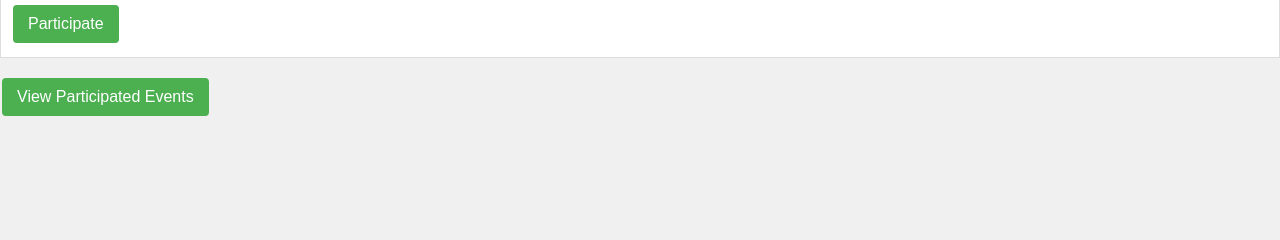
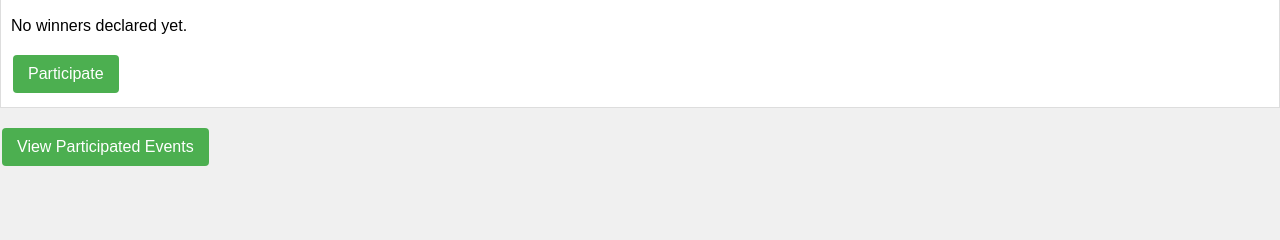
Before and after one commit to anitmangal/DBMS_Lab-Spring24, a Django app: template Assign4/festmgmt/festmgmt/templates/events.html in a window 1280 px wide. Shown: the part 319-559 px from the top of the page. Run offline with Django 5.2, Linux system fonts and the light colour scheme; tables that the repository leaves empty hold one stand-in row (values such as "Sample post"); the template is opened without the code that fills it: values that come from a table or form of the project are taken from there, most other values are stand-ins (such as "Sample title", 1, 10 or a date in 2020).

Commit message:
participants can now see winners

```diff
--- a/Assign4/festmgmt/festmgmt/templates/events.html
+++ b/Assign4/festmgmt/festmgmt/templates/events.html
@@ -60,6 +60,20 @@
                         None<br>
                     {% endif %}
                     <!-- Add buttons for volunteering, organizing, participating here -->
+                    {% if event.event_id in declared_winner_events %}
+                        <h3>Winners:</h3>
+                        <ul>
+                            {% for winner in event_winners %}
+                                {% if winner.event_id.event_id == event.event_id%}
+                                    {% with winner.participant_id.participant_id as participant_id %}
+                                        <li>{{ winner.position }}: {{ participant_id }}</li>
+                                    {% endwith %}
+                                {% endif %}
+                            {% endfor %}
+                        </ul>
+                    {% else %}
+                        <p>No winners declared yet.</p>
+                    {% endif %}
                     {% if event.event_id not in participated_for_events %}
                         <form action="{% url 'participate_event' event.event_id %}" method="post">
                             {% csrf_token %}
@@ -73,7 +87,31 @@
                             </form>
                         {% endif %}
                     {% endif %}
-
+                    {% comment %} <h1>Event Winners</h1>
+                    {% if event_winners %}
+                        <table border="1">
+                            <thead>
+                                <tr>
+                                    <th>Event ID</th>
+                                    <th>Participant Name</th>
+                                    <th>Position</th>
+                                </tr>
+                            </thead>
+                            <tbody>
+                                <td>{{ winner.event_id }}</td>
+                                <td>
+                                    {% with winner.participant_id as participant_id %}
+                                        {% with participant_id|get_participant_name as participant_name %}
+                                            {{ participant_name }}
+                                        {% endwith %}
+                                    {% endwith %}
+                                </td>
+                                <td>{{ winner.position }}</td>
+                            </tbody>
+                        </table>
+                    {% else %}
+                        <p>No winners found.</p>
+                    {% endif %} {% endcomment %}
                 </li>
                 {% endfor %}
         </ul>
--- a/Assign4/festmgmt/festmgmt/views.py
+++ b/Assign4/festmgmt/festmgmt/views.py
@@ -299,11 +299,15 @@ def events_view(request):
     venues = Venue.objects.all()
     message = ''
     participate = Participates.objects.all()
+    event_winners = Event_Winner.objects.all()
 
     curr_username = request.user
     participant = Participant.objects.get(username=curr_username)
     participated_for_events = []
+    declared_winner_events = []
     if participant.is_authenticated:
+        for event in event_winners:
+            declared_winner_events.append(event.event_id.event_id)
         for participated_event in participate:
             if participated_event.participant_id.participant_id == participant.participant_id:
                 participated_for_events.append(participated_event.event_id.event_id)
@@ -323,7 +327,7 @@ def events_view(request):
         if not events.exists():
             message = 'No such events!'
 
-    return render(request, 'events.html', {'events': events, 'timeslots': timeslots, 'venues': venues, 'message': message, 'query': query, 'search_type': search_type, 'participated_for_events': participated_for_events})
+    return render(request, 'events.html', {'events': events, 'timeslots': timeslots, 'venues': venues, 'message': message, 'query': query, 'search_type': search_type, 'participated_for_events': participated_for_events, 'event_winners': event_winners, 'declared_winner_events': declared_winner_events})
 
 @login_required(login_url="events")
 def participated_events_view(request):
```
